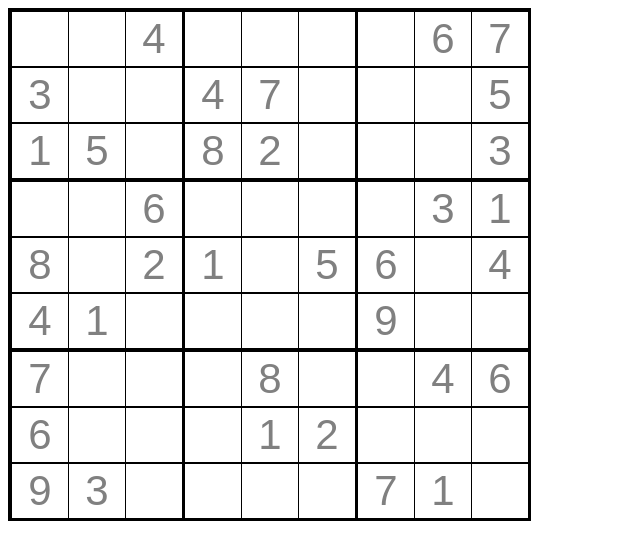
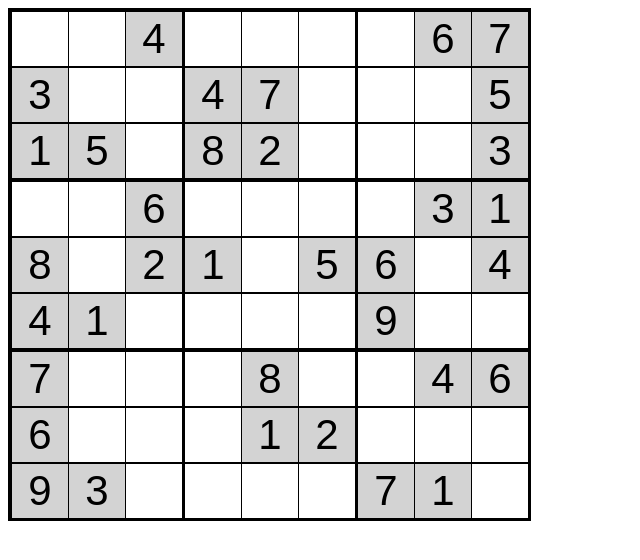
Before and after one commit to HarmonicChange/react-sudoku, a React app: page / in a window 1280 px wide. Shown: the whole page, without its empty margins (0-640 px from the left). Built offline with nearby package versions, Linux system fonts and the light colour scheme.

Commit message:
Change gray text to use a light gray background for locked values

```diff
--- a/src/index.css
+++ b/src/index.css
@@ -8,6 +8,7 @@
   font-size: 42px;
   text-align: center;
   border: hidden;
+  background: transparent;
 }
 
 table {
--- a/src/index.js
+++ b/src/index.js
@@ -16,14 +16,15 @@ class Board extends React.Component {
 
     this.state = {
       squares: props.squares,
-      locked: lockedArr
-      //TODO: Add an "answers" array here?
+      locked: lockedArr,
+      isValid: new Array(9).fill(true).map(() => new Array(9).fill(true))
     }
   }
 
   render() {
-    const {squares, locked} = this.state;
+    const {squares, locked, isValid} = this.state;
     return (
+      <React.Fragment>
       <table><tbody>
       {
         squares.map((value1, index1) => {
@@ -36,6 +37,7 @@ class Board extends React.Component {
                   value={squares[index1][index2]}
                   onChange={(e) => this.handleChange(index1, index2, e)}
                   locked={locked[index1][index2]}
+                  isValid={isValid[index1][index2]}
                 />
               })
             }
@@ -44,6 +46,8 @@ class Board extends React.Component {
         })
       }
       </tbody></table>
+      <div className="win-text"></div>
+      </React.Fragment>
     );
   }
 
@@ -61,18 +65,25 @@ class Board extends React.Component {
         newState[ind1][ind2] = elem2;
       }
     }))
-    this.setState({squares: newState});
+
+    this.setState({
+      squares: newState,
+      isValid: this.isValidSolution(newState)
+    });
+  }
+
+  isValidSolution(arr) {
+    //TODO: Write function to look for invalid state of the Sudoku board
   }
 }
 
 class Square extends React.Component {
   render() {
     return (
-      <td>
+      <td style={{backgroundColor: (this.props.locked) ? "lightgray" : "white"}}>
         <input
           className="square"
           onChange={this.props.onChange}
-          style={{color: (this.props.locked) ? "gray" : "black"}}
           value={this.props.value === 0 ? "" : this.props.value}
           />
       </td>
```
